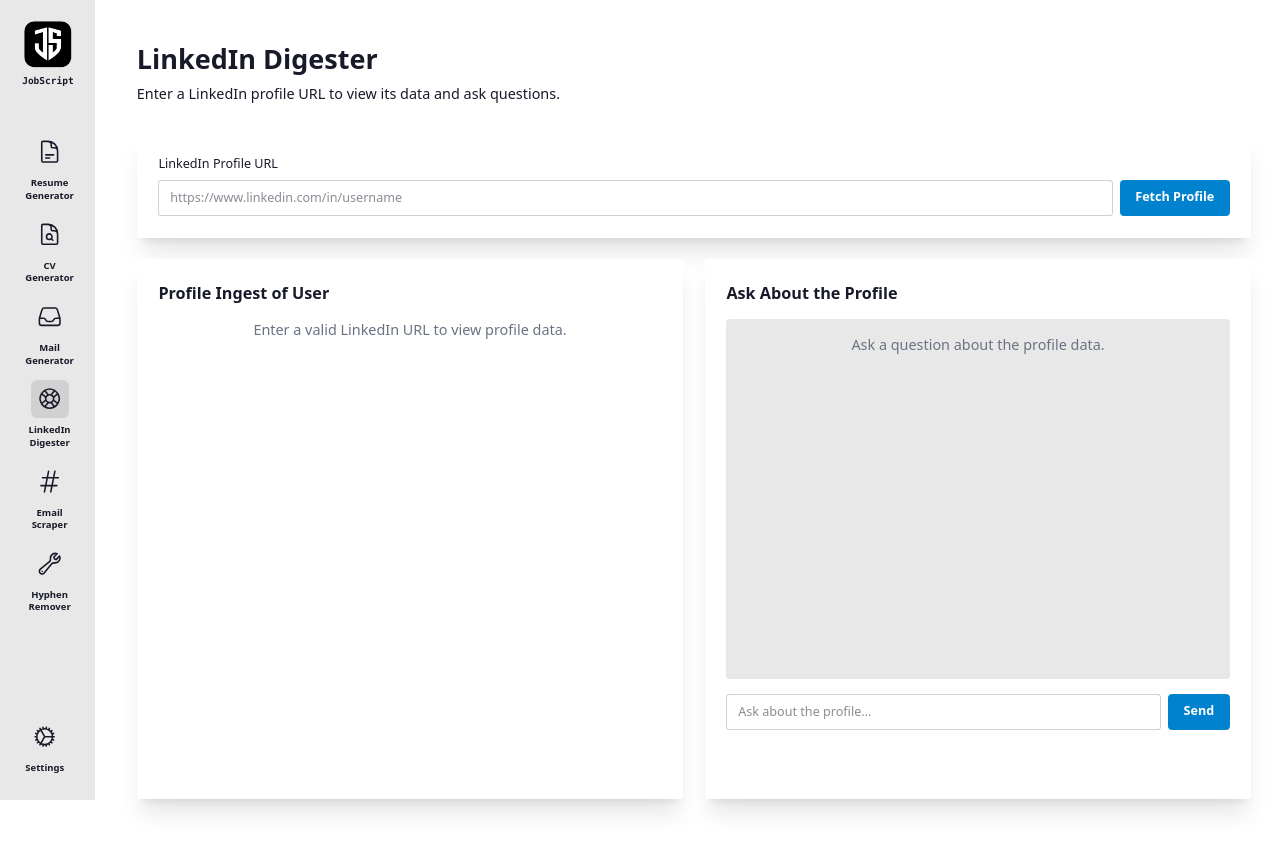
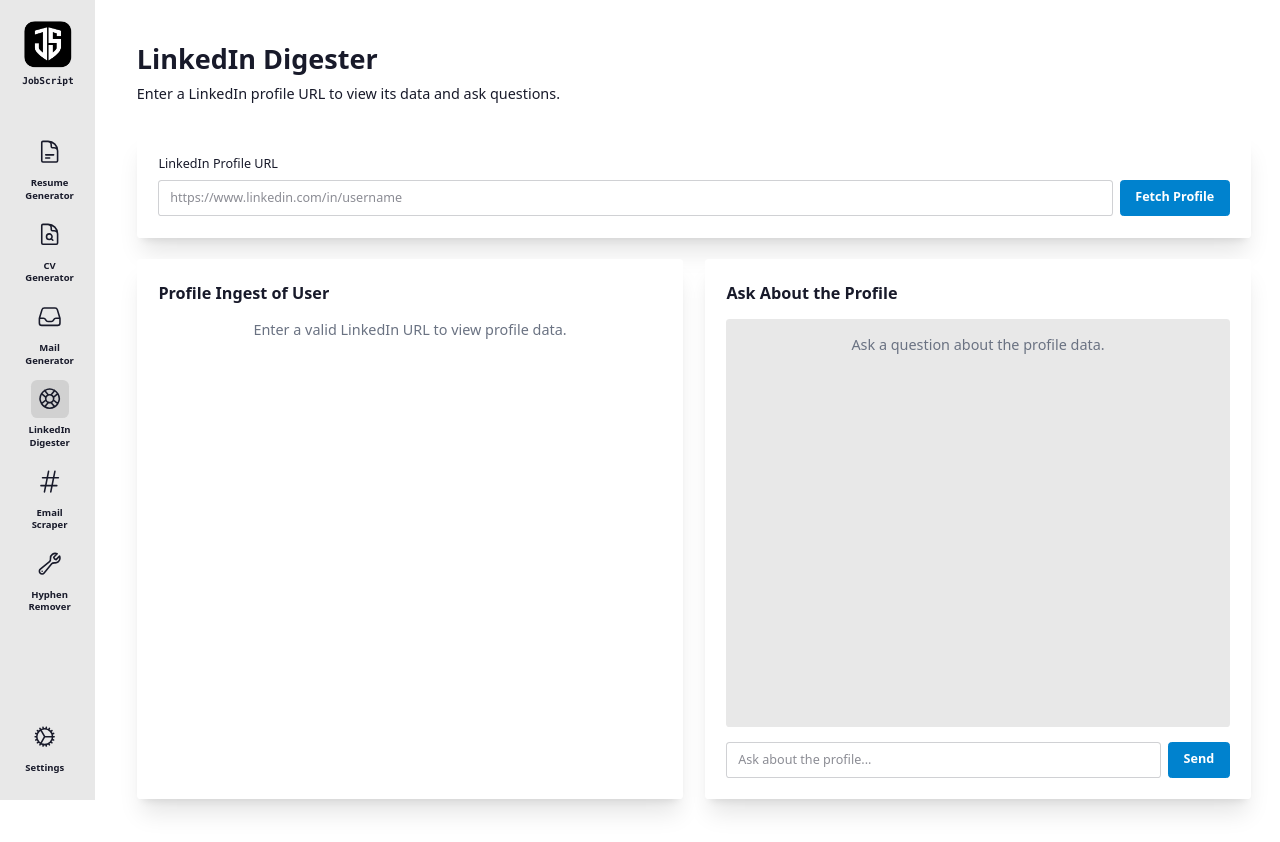
Before and after one commit to rgcsekaraa/jobscript, a Next.js app: page /linkedin-digester in a window 1280 px wide. Built offline with nearby package versions, Linux system fonts and the light colour scheme.

Commit message:
fixed width issue

```diff
--- a/app/linkedin-digester/page.tsx
+++ b/app/linkedin-digester/page.tsx
@@ -313,7 +313,7 @@
   };
 
   return (
-    <div className=" px-4 py-8 mx-auto min-h-screen flex flex-col">
+    <div className="px-4 py-8 mx-auto min-h-screen flex flex-col max-w-full">
       <header className="mb-8">
         <div className="flex justify-between items-center">
           <h1 className="text-3xl font-bold">LinkedIn Digester</h1>
@@ -383,17 +383,15 @@
         {error && <p className="text-error mt-2">{error}</p>}
       </div>
 
-      {/* Main Content */}
-      <div className="flex flex-col lg:flex-row gap-6 flex-grow">
+      {/* Main Content - Equal Height Columns */}
+      <div className="grid grid-cols-1 lg:grid-cols-2 gap-6 flex-grow">
         {/* Left: JSON Output with Filters */}
-        <div className="flex flex-col lg:flex-row gap-6 flex-grow">
-          {/* Left: JSON Output with Filters */}
-          <div className="lg:w-1/2 card bg-base-100 shadow-xl p-6 h-[600px] overflow-y-auto">
+        <div className="card bg-base-100 shadow-xl p-6 flex flex-col h-[600px]">
           <h2 className="card-title mb-4">
             Profile Ingest of {profileData?.name || 'User'}
           </h2>
           {isLoading ? (
-              <div className="mockup-code p-4">
+            <div className="mockup-code p-4 flex-grow overflow-auto">
               <p>Please Wait while we are fetching the profile details</p>
               <div className="flex w-full flex-col gap-2">
                 <div className="skeleton h-4 w-3/4"></div>
@@ -427,11 +425,11 @@
                   onClick={handleDownload}
                   className="btn btn-secondary btn-sm"
                 >
-                    Download
+                  Download JSON
                 </button>
               </div>
               {/* Filter Checkboxes */}
-                <div className="form-control mb-4 flex gap-2 text-xs">
+              <div className="form-control mb-4 flex flex-wrap gap-2 text-xs">
                 <label className="label cursor-pointer">
                   <input
                     type="checkbox"
@@ -496,13 +494,25 @@
                   <span className="label-text">Posts</span>
                 </label>
               </div>
-                {/* JSON Output */}
+              {/* JSON Output with proper overflow handling */}
+              <div className="flex-grow overflow-auto">
                 <pre
-                  className="mockup-code"
-                  style={{ whiteSpace: 'pre-wrap', overflowWrap: 'break-word' }}
+                  className="mockup-code w-full h-full"
+                  style={{ maxWidth: '100%', overflow: 'auto' }}
                 >
-                  <code>{JSON.stringify(filteredData || {}, null, 2)}</code>
+                  <code
+                    style={{
+                      whiteSpace: 'pre-wrap',
+                      wordBreak: 'break-word',
+                      overflowWrap: 'break-word',
+                      display: 'block',
+                      width: '100%',
+                    }}
+                  >
+                    {JSON.stringify(filteredData || {}, null, 2)}
+                  </code>
                 </pre>
+              </div>
             </>
           ) : (
             <p className="text-center text-gray-500">
@@ -512,9 +522,9 @@
         </div>
 
         {/* Right: Chat Box */}
-          <div className="lg:w-1/2 card bg-base-100 shadow-xl p-6 h-[600px] overflow-y-auto">
+        <div className="card bg-base-100 shadow-xl p-6 flex flex-col h-[600px]">
           <h2 className="card-title mb-4">Ask About the Profile</h2>
-            <div className="flex flex-col h-[400px] overflow-y-auto mb-4 p-4 bg-base-200 rounded-box">
+          <div className="flex-grow overflow-auto mb-4 p-4 bg-base-200 rounded-box">
             {chatMessages.length === 0 ? (
               <p className="text-center text-gray-500">
                 Ask a question about the profile data.
@@ -565,6 +575,5 @@
         </div>
       </div>
     </div>
-    </div>
   );
 }
```
Lines whose indentation alone changed are shown as unchanged.
